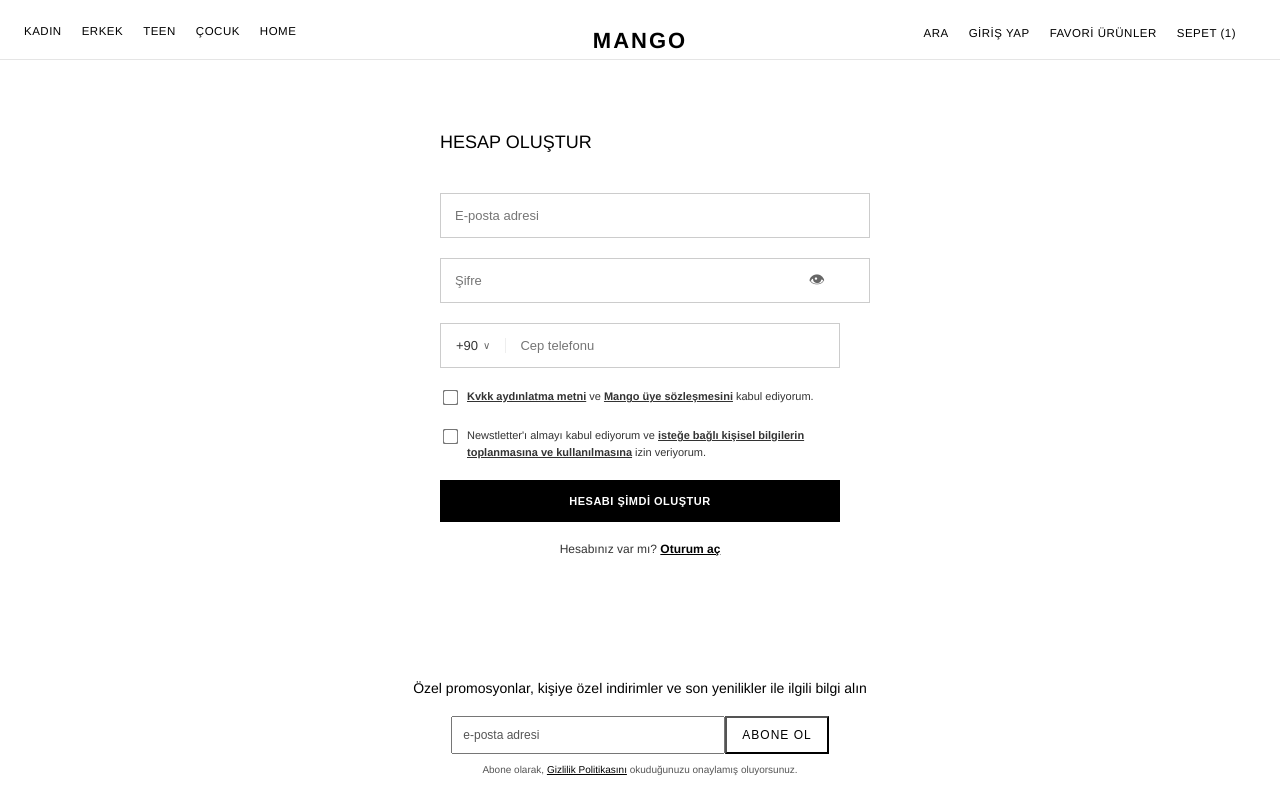
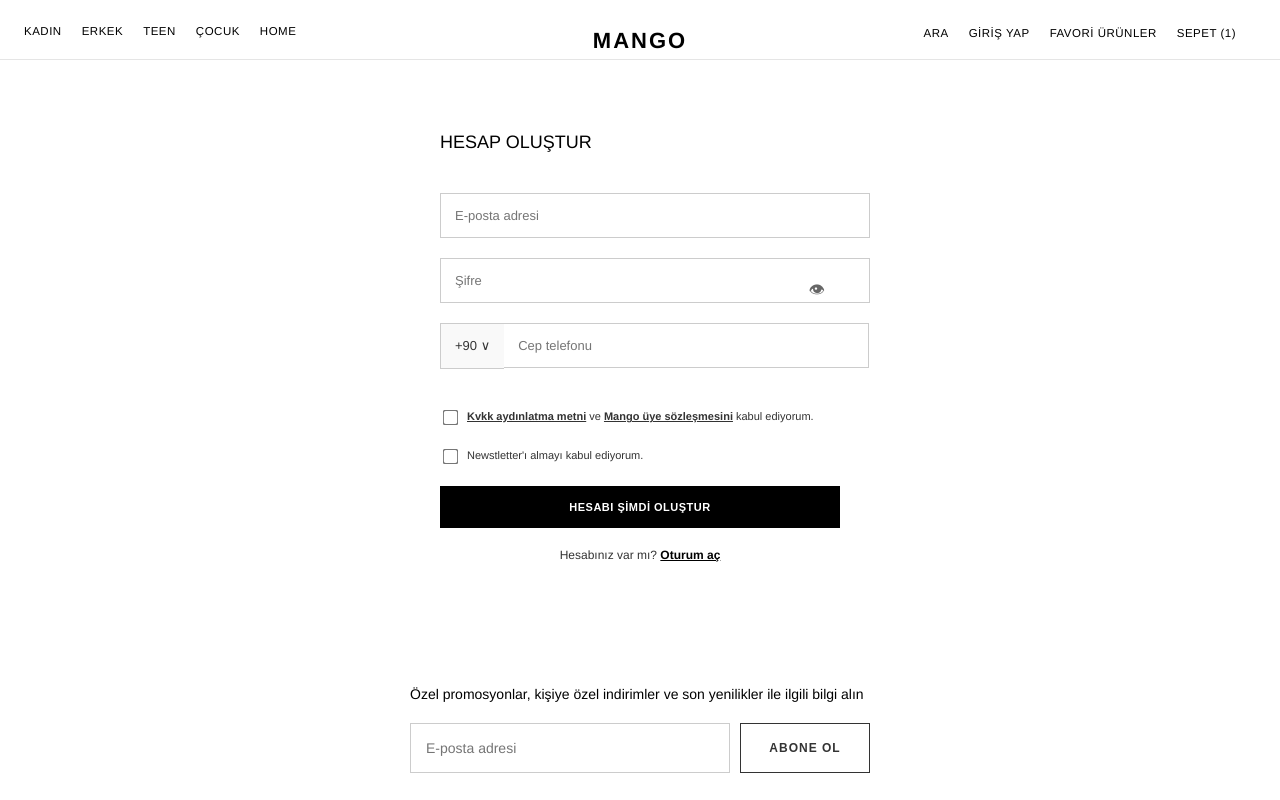
Before and after one commit to aleynaaley/MangoClone, a Vue app in the folder mango-clone/: page /signup in a window 1280 px wide. Shown: the top 800 px of the page. Built offline with nearby package versions, Linux system fonts and the light colour scheme.

Commit message:
added new atom: BaseInput

```diff
--- /dev/null
+++ b/mango-clone/src/components/atoms/BaseInput.vue
@@ -0,0 +1,43 @@
+<template>
+  <div class="input-wrapper">
+    <input
+      :type="type"
+      :placeholder="placeholder"
+      :value="modelValue"
+      @input="$emit('update:modelValue', $event.target.value)"
+      class="base-input"
+    />
+  </div>
+</template>
+
+<script setup>
+defineProps({
+  modelValue: String, // v-model ile veri alışverişi için
+  placeholder: String,
+  type: {
+    type: String,
+    default: 'text'
+  }
+})
+</script>
+
+<style scoped>
+.input-wrapper {
+  width: 100%;
+  margin-bottom: 20px;
+}
+
+.base-input {
+  width: 100%;
+  padding: 14px;
+  border: 1px solid #ccc;
+  font-size: 13px;
+  outline: none;
+  font-family: 'Helvetica Neue', Helvetica, Arial, sans-serif;
+  transition: border-color 0.3s;
+}
+
+.base-input:focus {
+  border-color: black;
+}
+</style>
--- a/mango-clone/src/components/molecules/NewsletterForm.vue
+++ b/mango-clone/src/components/molecules/NewsletterForm.vue
@@ -1,31 +1,70 @@
 <template>
   <div class="newsletter-form">
-    <input type="email" placeholder="E-posta adresi" class="email-input" >
-    <BaseButton>ABONE OL</BaseButton>
+    <BaseInput
+      placeholder="E-posta adresi"
+      type="email"
+      class="footer-input-atom"
+    />
+
+    <BaseButton class="footer-btn-atom">
+      ABONE OL
+    </BaseButton>
   </div>
 </template>
 
 <script setup>
 import BaseButton from '../atoms/BaseButton.vue'
+import BaseInput from '../atoms/BaseInput.vue'
 </script>
 
 <style scoped>
-
-
+/* 1. KAPSAYICI */
 .newsletter-form {
   display: flex;
   justify-content: center;
-  margin-bottom: 10px;
+  align-items: flex-start;
+  gap: 10px;                  /*  Araları açık olsun */
+  max-width: 600px;
+  margin: 0 auto 30px auto;
 }
 
-.email-input {
-  padding: 10px;
-  width: 250px;
-  font-size: 12px;
-  text-transform: lowercase;
+/* 2. INPUT KUTUSU  */
+:deep(.input-wrapper) {
+  width: 320px !important;
+  margin-bottom: 0 !important;
 }
 
-.email-input::placeholder {
-    color: #555;
+:deep(.base-input) {
+  height: 50px !important;
+  border: 1px solid #ccc !important;
+
+  border-radius: 0 !important;
+  box-sizing: border-box;
+  font-size: 14px;
+  color: #333;
+  padding: 0 15px;
 }
+
+/* 3. BUTON */
+:deep(.footer-btn-atom) {
+  height: 50px !important;
+  width: 130px !important;
+  margin: 0 !important;
+
+  background-color: white !important;
+  color: #333 !important;
+  border: 1px solid #333 !important; /* Dört tarafı siyah çizgi */
+
+  font-size: 12px;
+  font-weight: 700;
+  letter-spacing: 1px;
+  border-radius: 0 !important;
+  cursor: pointer;
+
+  display: flex;
+  align-items: center;
+  justify-content: center;
+}
+
+
 </style>
--- a/mango-clone/src/components/organisms/FooterComponent.vue
+++ b/mango-clone/src/components/organisms/FooterComponent.vue
@@ -3,11 +3,20 @@
     <div class="footer-container">
 
       <div class="newsletter-section">
-        <p class="newsletter-text">Özel promosyonlar, kişiye özel indirimler ve son yenilikler ile ilgili bilgi alın</p>
-        <NewsletterForm />
-        <p class="privacy-text">
-          Abone olarak, <a href="#" class="privacy-link">Gizlilik Politikasını</a> okuduğunuzu onaylamış oluyorsunuz.
-        </p>
+
+        <div class="form-wrapper">
+
+          <p class="newsletter-text">
+            Özel promosyonlar, kişiye özel indirimler ve son yenilikler ile ilgili bilgi alın
+          </p>
+
+          <NewsletterForm />
+
+          <p class="privacy-text">
+            Abone olarak, <a href="#" class="privacy-link">Gizlilik Politikasını</a> okuduğunuzu onaylamış oluyorsunuz.
+          </p>
+
+        </div>
       </div>
 
       <div class="social-country-section">
@@ -16,7 +25,7 @@
         </div>
         <div class="social-links">
           <a href="#">INSTAGRAM</a>
-          <a href="#">FACEBOOK</a>            çapa , boş linkler
+          <a href="#">FACEBOOK</a>
           <a href="#">YOUTUBE</a>
           <a href="#">TIKTOK</a>
           <a href="#">SPOTIFY</a>
@@ -81,12 +90,15 @@
 .footer {
   background-color: white;
   color: black;
-  padding-top: 50px; /* Üst kısımdan bir miktar boşluk */
-  font-family: 'Helvetica Neue', Helvetica, Arial, sans-serif; /* Header ile aynı fontu kullan */
+  padding-top: 50px;
+  /* Üst kısımdan bir miktar boşluk */
+  font-family: 'Helvetica Neue', Helvetica, Arial, sans-serif;
+  /* Header ile aynı fontu kullan */
 }
 
 .footer-container {
-  max-width: 1400px; /* İçerik genişliğini merkezde tutmak için */
+  max-width: 1400px;
+  /* İçerik genişliğini merkezde tutmak için */
   margin: 0 auto;
   padding: 0 20px;
 }
@@ -99,14 +111,16 @@
 
 .newsletter-text {
   font-size: 14px;
+  font-weight: 400;
   margin-bottom: 20px;
-  font-weight: 500;
+  line-height: 1.2;
 }
 
 
 .privacy-text {
-  font-size: 10px;
-  color: #555;
+  font-size: 11px;
+  color: #666;
+  margin-top: 10px; /* Form ile arasına boşluk koy */
 }
 
 .privacy-link {
@@ -131,7 +145,8 @@
   font-weight: 500;
   font-size: 12px;
   letter-spacing: 1px;
-  text-decoration: none; /* Alt çizgiyi kaldırdık */
+  text-decoration: none;
+  /* Alt çizgiyi kaldırdık */
 }
 
 .social-links a {
@@ -174,25 +189,30 @@
      'block' yaparak diyoruz ki: "Her link kendi satırını KAPLASIN,
      bir sonraki link altına gelsin."
      Böylece "YARDIM", "ALIŞVERİŞLERİM" gibi linkler alt alta düzgünce dizilir. */
-  display: block; /* Linkleri alt alta getirmek için */
+  display: block;
+  /* Linkleri alt alta getirmek için */
   color: black;
   text-decoration: none;
   font-size: 13px;
-  margin-bottom: 15px; /* Linkler arasına dikey boşluk */
-  font-weight: 400; /* Normal kalınlıkta */
+  margin-bottom: 15px;
+  /* Linkler arasına dikey boşluk */
+  font-weight: 400;
+  /* Normal kalınlıkta */
 }
 
 
 /* 4. En Alttaki Yasal Metinler ve Telif Hakkı */
 .footer-bottom {
 
-  background-color: white; /* Footer'ın alt kısmının da beyaz olması */
+  background-color: white;
+  /* Footer'ın alt kısmının da beyaz olması */
 }
 
 /* .footer-bottom-container: En alttaki telif hakkı alanı */
 .footer-bottom-container {
   max-width: 1400px;
-  margin: 0 auto; /* Ortala */
+  margin: 0 auto;
+  /* Ortala */
   padding: 0 px 10px;
   display: flex;
 
@@ -200,16 +220,22 @@
      ilk çocuğu (.legal-links) en sola,
      ikinci çocuğu (.copyright) en sağa yaslıyoruz. */
   justify-content: space-between;
-  align-items: center; /* Dikeyde ortala */
+  align-items: center;
+  /* Dikeyde ortala */
 }
 
 .legal-links a {
   color: black;
   text-decoration: none;
-  font-size: 10px;
+  font-size: 12px;
   margin-right: 20px;
   font-weight: 480;
   letter-spacing: 0.5px;
+}
+.form-wrapper {
+  width: 460px; /* Formun toplam genişliği kadar olsun (320+130+10) */
+  margin: 0 auto; /* Bu kutuyu ekranın ortasına sabitle */
+  text-align: left; /* Kutunun İÇİNDEKİ yazıları sola yasla */
 }
 
 .copyright {
--- a/mango-clone/src/views/LoginView.vue
+++ b/mango-clone/src/views/LoginView.vue
@@ -6,12 +6,10 @@
 
       <form @submit.prevent class="auth-form">
 
-        <div class="input-group">
-          <input type="email" placeholder="E-posta adresi" class="form-input" required />
-        </div>
+        <BaseInput placeholder="E-posta adresi" type="email" />
 
-        <div class="input-group password-group">
-          <input type="password" placeholder="Şifre" class="form-input" required />
+        <div class="password-wrapper">
+          <BaseInput placeholder="Şifre" type="password" />
           <span class="eye-icon">👁</span>
         </div>
 
@@ -37,116 +35,36 @@
 </template>
 
 <script setup>
-
+import BaseInput from '../components/atoms/BaseInput.vue' // <-- YENİ IMPORT
 </script>
 
 <style scoped>
-.auth-page {
-  display: flex;
-  justify-content: center;
-  padding: 60px 20px;
-  font-family: 'Helvetica Neue', Helvetica, Arial, sans-serif;
+.auth-page { display: flex; justify-content: center; padding: 60px 20px; font-family: 'Helvetica Neue', Helvetica, Arial, sans-serif; }
+.auth-container { width: 100%; max-width: 400px; text-align: center; }
+.page-title { font-size: 18px; font-weight: 500; margin-bottom: 40px; text-align: left; }
+
+/* Şifre ve Göz İkonu Ayarı */
+.password-wrapper {
+  position: relative;
+  /* BaseInput'un kendi margin'i var, ekstra vermeye gerek yok */
 }
 
-.auth-container {
-  width: 100%;
-  max-width: 400px; /* Form genişliğini sınırlar */
-  text-align: center;
-}
-
-.page-title {
-  font-size: 18px;
-  font-weight: 500;
-  margin-bottom: 40px;
-  text-align: left; /* Görselde başlık solda gibi duruyor, ortadaysa center yap */
-}
-
-/* INPUT STİLLERİ */
-.input-group {
-  margin-bottom: 20px;
-  position: relative;
-}
-
-.form-input {
-  width: 100%;
-  padding: 14px;
-  border: 1px solid #ccc; /* İnce gri kenarlık */
-  font-size: 13px;
-  outline: none;
-}
-
-.form-input:focus {
-  border-color: black;
-}
-
-/* Şifre Göz İkonu */
-.password-group .eye-icon {
+.password-wrapper .eye-icon {
   position: absolute;
   right: 15px;
-  top: 50%;
-  transform: translateY(-50%);
+  top: 20px; /* Gözü ortalamak için ince ayar */
   cursor: pointer;
   font-size: 16px;
   color: #666;
 }
 
-/* CHECKBOX STİLİ */
-.checkbox-group {
-  display: flex;
-  align-items: center;
-  margin-bottom: 30px;
-}
+.checkbox-group { display: flex; align-items: center; margin-bottom: 30px; }
+.custom-checkbox { display: flex; align-items: center; font-size: 12px; cursor: pointer; color: #333; }
+.custom-checkbox input { margin-right: 10px; transform: scale(1.2); }
 
-.custom-checkbox {
-  display: flex;
-  align-items: center;
-  font-size: 12px;
-  cursor: pointer;
-  color: #333;
-}
-
-.custom-checkbox input {
-  margin-right: 10px;
-  transform: scale(1.2);
-}
-
-/* BUTONLAR */
-.btn {
-  width: 100%;
-  padding: 15px;
-  font-size: 11px;
-  font-weight: 600;
-  cursor: pointer;
-  border: 1px solid black;
-  letter-spacing: 0.5px;
-  display: block; /* Router-link için */
-  text-decoration: none; /* Link alt çizgisini kaldır */
-  box-sizing: border-box; /* Padding dahil genişlik hesabı */
-  text-align: center;
-}
-
-.btn-black {
-  background-color: black;
-  color: white;
-  margin-bottom: 15px;
-}
-
-.btn-white {
-  background-color: white;
-  color: black;
-  margin-bottom: 40px;
-}
-
-.btn-white:hover {
-  background-color: #f5f5f5;
-}
-
-/* UNUTTUM LİNKİ */
-.forgot-link {
-  color: black;
-  font-size: 12px;
-  text-decoration: underline;
-  text-underline-offset: 3px;
-  font-weight: 500;
-}
+.btn { width: 100%; padding: 15px; font-size: 11px; font-weight: 600; cursor: pointer; border: 1px solid black; letter-spacing: 0.5px; display: block; text-decoration: none; box-sizing: border-box; text-align: center; }
+.btn-black { background-color: black; color: white; margin-bottom: 15px; }
+.btn-white { background-color: white; color: black; margin-bottom: 40px; }
+.btn-white:hover { background-color: #f5f5f5; }
+.forgot-link { color: black; font-size: 12px; text-decoration: underline; text-underline-offset: 3px; font-weight: 500; }
 </style>
--- a/mango-clone/src/views/SignupView.vue
+++ b/mango-clone/src/views/SignupView.vue
@@ -6,20 +6,16 @@
 
       <form @submit.prevent class="auth-form">
 
-        <div class="input-group">
-          <input type="email" placeholder="E-posta adresi" class="form-input" />
-        </div>
+        <BaseInput placeholder="E-posta adresi" type="email" />
 
-        <div class="input-group password-group">
-          <input type="password" placeholder="Şifre" class="form-input" />
+        <div class="password-wrapper">
+          <BaseInput placeholder="Şifre" type="password" />
           <span class="eye-icon">👁</span>
         </div>
 
-        <div class="input-group phone-group">
-          <div class="phone-prefix">
-            +90 <span class="arrow">∨</span>
-          </div>
-          <input type="tel" placeholder="Cep telefonu" class="form-input phone-input" />
+        <div class="phone-wrapper">
+           <div class="phone-prefix">+90 ∨</div>
+           <BaseInput placeholder="Cep telefonu" type="tel" class="phone-input-atom" />
         </div>
 
         <div class="checkbox-group align-top">
@@ -33,7 +29,7 @@
         <div class="checkbox-group align-top">
           <input type="checkbox" id="newsletter" class="styled-checkbox" />
           <label for="newsletter" class="terms-label">
-            Newstletter'ı almayı kabul ediyorum ve <span class="underline">isteğe bağlı kişisel bilgilerin toplanmasına ve kullanılmasına</span> izin veriyorum.
+            Newstletter'ı almayı kabul ediyorum.
           </label>
         </div>
 
@@ -50,36 +46,48 @@
 </template>
 
 <script setup>
+import BaseInput from '../components/atoms/BaseInput.vue' // <-- YENİ IMPORT
 </script>
 
 <style scoped>
-
+/* LoginView ile ortak stiller */
 .auth-page { display: flex; justify-content: center; padding: 60px 20px; font-family: 'Helvetica Neue', Helvetica, Arial, sans-serif; }
 .auth-container { width: 100%; max-width: 400px; }
 .page-title { font-size: 18px; font-weight: 500; margin-bottom: 40px; }
 
-.input-group { margin-bottom: 20px; position: relative; }
-.form-input { width: 100%; padding: 14px; border: 1px solid #ccc; font-size: 13px; outline: none; }
-.password-group .eye-icon { position: absolute; right: 15px; top: 50%; transform: translateY(-50%); cursor: pointer; color: #666; }
+.password-wrapper { position: relative; }
+.password-wrapper .eye-icon { position: absolute; right: 15px; top: 20px; cursor: pointer; color: #666; }
 
-/* TELEFON INPUT ÖZEL STİLİ */
-.phone-group { display: flex; align-items: center; border: 1px solid #ccc; }
-.phone-group .form-input { border: none; } /* İçerdeki border'ı kaldır */
-.phone-prefix { padding: 0 15px; border-right: 1px solid #eee; font-size: 13px; color: #333; display: flex; align-items: center; gap: 5px; background: white;}
-.arrow { font-size: 10px; color: #666; }
+/* TELEFON İÇİN ÖZEL AYAR */
+.phone-wrapper {
+  display: flex;
+  align-items: flex-start; /* Kutuları üstten hizala */
+  margin-bottom: 20px;
+}
+.phone-prefix {
+  padding: 14px;
+  background: #f9f9f9;
+  border: 1px solid #ccc;
+  border-right: none; /* Sağ çizgiyi kaldır ki inputla birleşsin */
+  font-size: 13px;
+  color: #333;
+  height: 46px; /* BaseInput yüksekliğiyle eşitlemek için (padding + border) */
+  box-sizing: border-box;
+  white-space: nowrap;
+}
+/* Atomun sol kenarını düzelt */
+:deep(.phone-input-atom .base-input) {
+  border-left: none;
+}
 
-/* CHECKBOX STİLLERİ (Metinler uzun olduğu için) */
+/* Checkbox ve Butonlar */
 .checkbox-group { display: flex; margin-bottom: 20px; }
-.align-top { align-items: flex-start; } /* Kutuyu metnin en tepesine hizala */
+.align-top { align-items: flex-start; }
 .styled-checkbox { margin-top: 3px; margin-right: 10px; transform: scale(1.2); }
-
 .terms-label { font-size: 11px; line-height: 1.5; color: #333; }
 .underline { text-decoration: underline; font-weight: 600; cursor: pointer; }
 
-/* BUTON */
 .btn-black { width: 100%; background-color: black; color: white; padding: 15px; font-size: 11px; font-weight: 600; border: none; cursor: pointer; margin-bottom: 20px; letter-spacing: 0.5px; }
-
-/* ALT METİN */
 .bottom-text { font-size: 12px; text-align: center; color: #333; }
 .login-link { color: black; font-weight: 600; text-decoration: underline; }
 </style>
```
